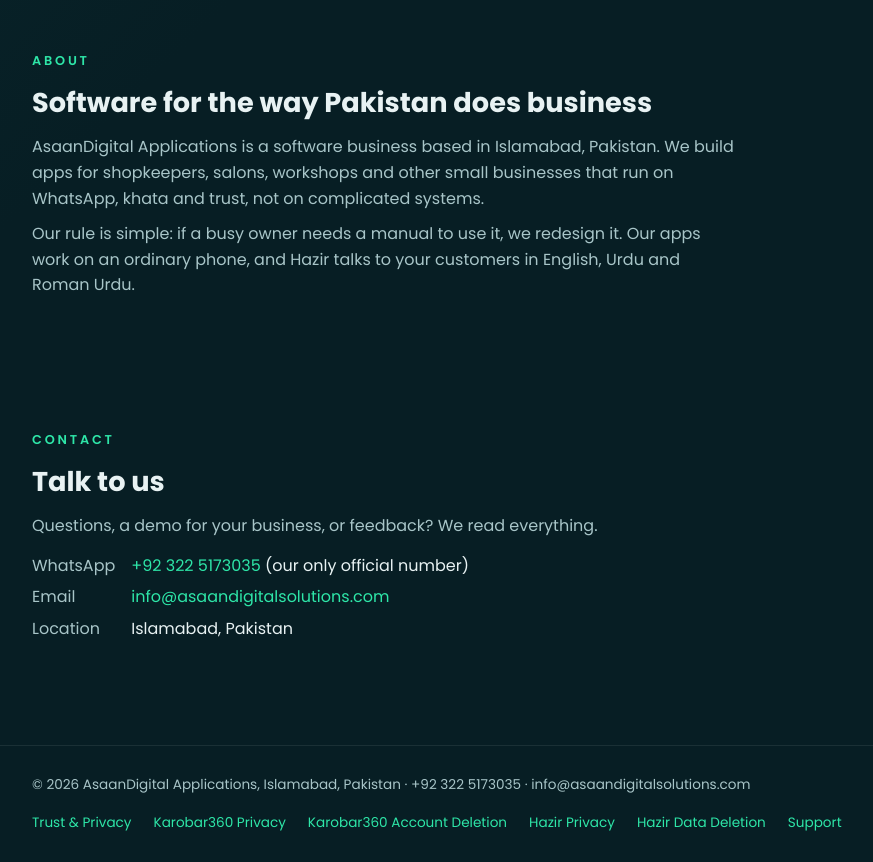
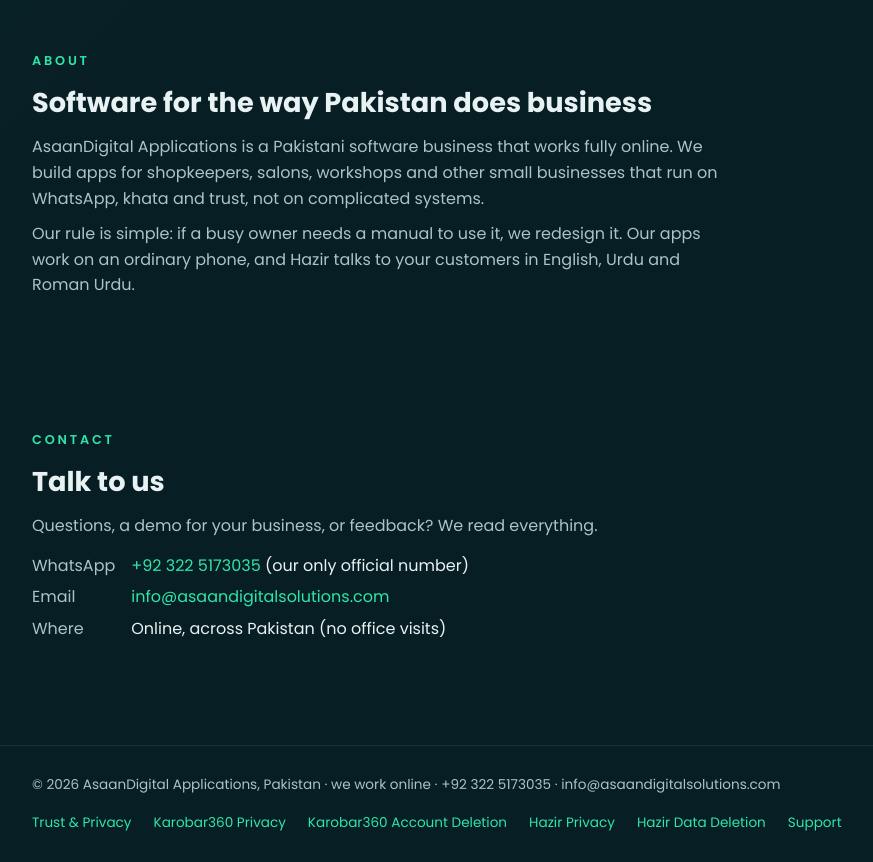
Before and after one commit to asaandigitalapps-prog/asaandigitalapps-prog.github.io, a plain HTML site: page index.html in a window 1280 px wide. Shown: the part 2400-3262 px from the top of the page, without its empty margins (92-965 px from the left). Drawn offline with Linux system fonts and the light colour scheme.

Commit message:
Remote business: no physical location

```diff
--- a/index.html
+++ b/index.html
@@ -4,7 +4,7 @@
 <meta charset="UTF-8">
 <meta name="viewport" content="width=device-width, initial-scale=1.0">
 <title>AsaanDigital Applications | Hazir WhatsApp AI receptionist and Karobar360 khata app, Pakistan</title>
-<meta name="description" content="AsaanDigital Applications, Islamabad, builds simple tools for Pakistani businesses: Hazir answers your customers on WhatsApp and books, orders and tracks payments; Karobar360 keeps your khata, udhaar and invoices.">
+<meta name="description" content="AsaanDigital Applications builds simple tools for Pakistani businesses: Hazir answers your customers on WhatsApp and books, orders and tracks payments; Karobar360 keeps your khata, udhaar and invoices.">
 <link rel="canonical" href="https://asaandigitalsolutions.com/">
 <meta property="og:type" content="website"><meta property="og:site_name" content="AsaanDigital Applications">
 <meta property="og:title" content="AsaanDigital Applications: Business made asaan">
@@ -12,7 +12,7 @@
 <meta property="og:url" content="https://asaandigitalsolutions.com/">
 <meta property="og:image" content="https://hazir.asaandigitalsolutions.com/img/hazir-share.jpg">
 <meta name="twitter:card" content="summary_large_image">
-<script type="application/ld+json">{"@context":"https://schema.org","@type":"Organization","name":"AsaanDigital Applications","url":"https://asaandigitalsolutions.com/","email":"info@asaandigitalsolutions.com","telephone":"+923225173035","address":{"@type":"PostalAddress","addressLocality":"Islamabad","addressCountry":"PK"},"sameAs":["https://hazir.asaandigitalsolutions.com/","https://play.google.com/store/apps/details?id=com.asaandigital.karobar360"]}</script>
+<script type="application/ld+json">{"@context":"https://schema.org","@type":"Organization","name":"AsaanDigital Applications","url":"https://asaandigitalsolutions.com/","email":"info@asaandigitalsolutions.com","telephone":"+923225173035","areaServed":"PK","sameAs":["https://hazir.asaandigitalsolutions.com/","https://play.google.com/store/apps/details?id=com.asaandigital.karobar360"]}</script>
 <link rel="preconnect" href="https://fonts.googleapis.com">
 <link rel="preconnect" href="https://fonts.gstatic.com" crossorigin>
 <link href="https://fonts.googleapis.com/css2?family=Poppins:wght@400;500;600;700;800&display=swap" rel="stylesheet">
@@ -260,7 +260,7 @@
   <section id="about" class="about">
     <span class="eyebrow">About</span>
     <h2>Software for the way Pakistan does business</h2>
-    <p>AsaanDigital Applications is a software business based in Islamabad, Pakistan. We build apps for shopkeepers, salons, workshops and other small businesses that run on WhatsApp, khata and trust, not on complicated systems.</p>
+    <p>AsaanDigital Applications is a Pakistani software business that works fully online. We build apps for shopkeepers, salons, workshops and other small businesses that run on WhatsApp, khata and trust, not on complicated systems.</p>
     <p>Our rule is simple: if a busy owner needs a manual to use it, we redesign it. Our apps work on an ordinary phone, and Hazir talks to your customers in English, Urdu and Roman Urdu.</p>
   </section>
 
@@ -271,7 +271,7 @@
     <dl>
       <dt>WhatsApp</dt><dd><a href="https://wa.me/923225173035?text=Hi%20Hazir">+92 322 5173035</a> (our only official number)</dd>
       <dt>Email</dt><dd><a href="mailto:info@asaandigitalsolutions.com">info@asaandigitalsolutions.com</a></dd>
-      <dt>Location</dt><dd>Islamabad, Pakistan</dd>
+      <dt>Where</dt><dd>Online, across Pakistan (no office visits)</dd>
     </dl>
   </section>
 
@@ -279,7 +279,7 @@
 
 <footer>
   <div class="wrap foot">
-    <span>&copy; 2026 AsaanDigital Applications, Islamabad, Pakistan &middot; +92 322 5173035 &middot; info@asaandigitalsolutions.com</span>
+    <span>&copy; 2026 AsaanDigital Applications, Pakistan &middot; we work online &middot; +92 322 5173035 &middot; info@asaandigitalsolutions.com</span>
     <div class="links">
       <a href="#trust">Trust &amp; Privacy</a>
       <a href="https://asaandigitalapps-prog.github.io/karobar360-privacy-policy/">Karobar360 Privacy</a>
```
